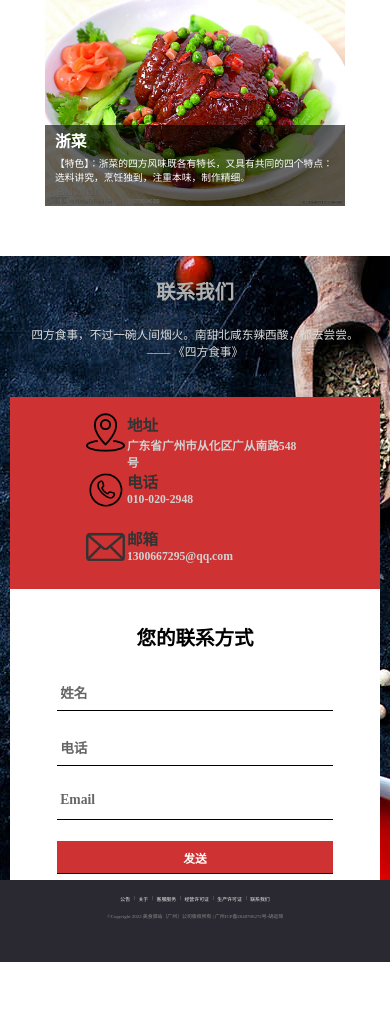
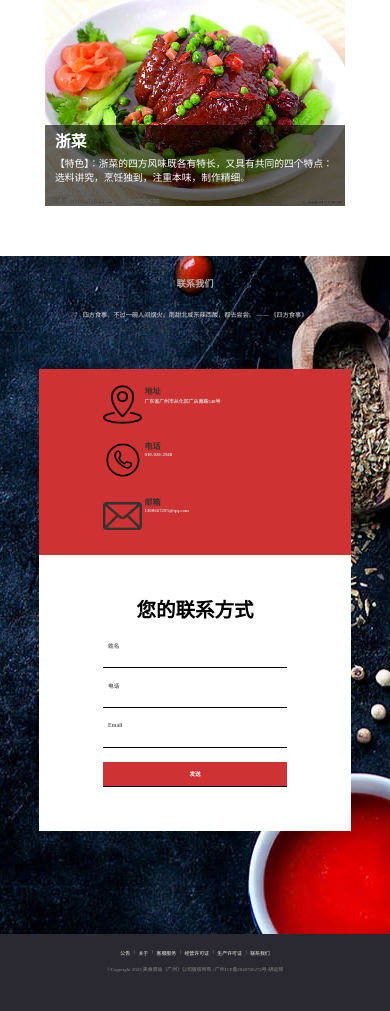
Before and after one commit to studio-hu/h5_pro, a plain HTML site: page index.html in a window 390 px wide. Shown: the part 2521-3532 px from the top of the page. Before the commit the page ends 3483 px from the top, so only its background shows below. Drawn offline with Linux system fonts and the light colour scheme.

Commit message:
eleven commit

```diff
--- a/css/index_media.css
+++ b/css/index_media.css
@@ -102,21 +102,21 @@
      /*content end*/
      /* contact begin */
      .contact-top h2 {
-         font-size: 5vw;
+         font-size: 3rem;
      }
      .contact-top p {
-         font-size: 3vw;
+         font-size: 2rem;
      }
      .contact {
-         height: 140vw;
-         padding-bottom: 20vw;
+         height: 200rem;
+         padding-bottom: 20rem;
      }
      .contact-inside {
          flex-direction: column;
-         width: 95%;
-         height: 90%;
+         width: 80%;
+         height: 75%;
          margin: 0 auto;
-         margin-bottom: 30vw;
+         margin-bottom: 20rem;
      }
      .contact-left {
          width: 100%;
@@ -134,10 +134,10 @@
          height: 25%;
      }
      .contact-left-details span {
-         font-size: 4vw;
+         font-size: 2.6rem;
      }
      .contact-left-details p {
-         font-size: 3vw;
+         font-size: 1.6rem;
          padding-top: 0.3vw;
      }
      .contact-img img {
@@ -149,23 +149,21 @@
          font-size: 5vw;
      }
      .inputBox input {
-         width: 71vw;
-         height: 8.5vw;
+         width: 60rem;
+         height: 8rem;
          border-bottom: 1px #000 solid;
-         font-size: 3vw;
-         margin-top: 4vw;
+         font-size: 1.8rem;
+         margin-top: 3rem;
      }
      .inputBox-span {
-         font-size: 3.5vw;
-     }
-     .inputBox-span {
-         left: 0.94vw;
-         top: 5.5vw;
+         font-size: 1.8rem;
+         left: 1.8rem;
+         top: 3rem;
      }
      .inputBox-span-latter {
-         font-size: 2.5vw !important;
+         font-size: 2rem !important;
          left: 0;
-         top: 2.5vw;
+         top: -2rem;
      }
      /* contact end */
  }
```
